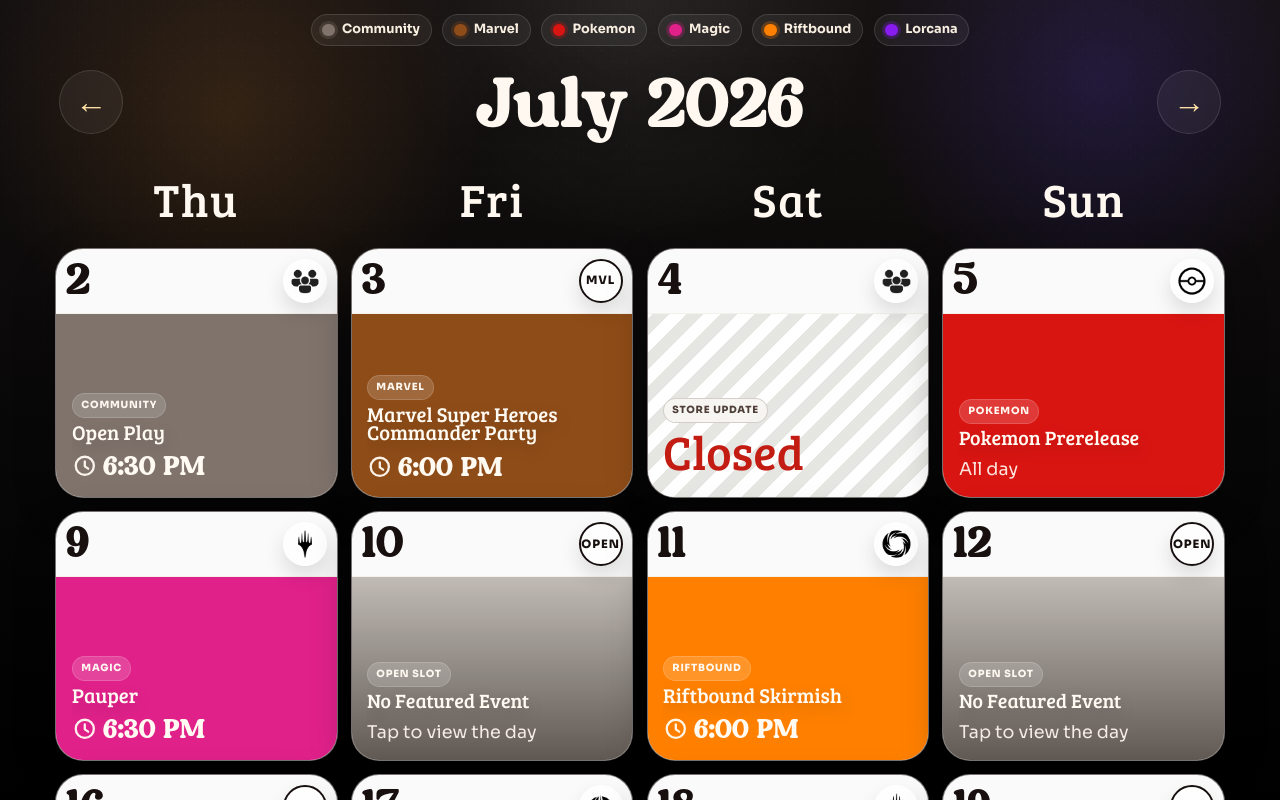
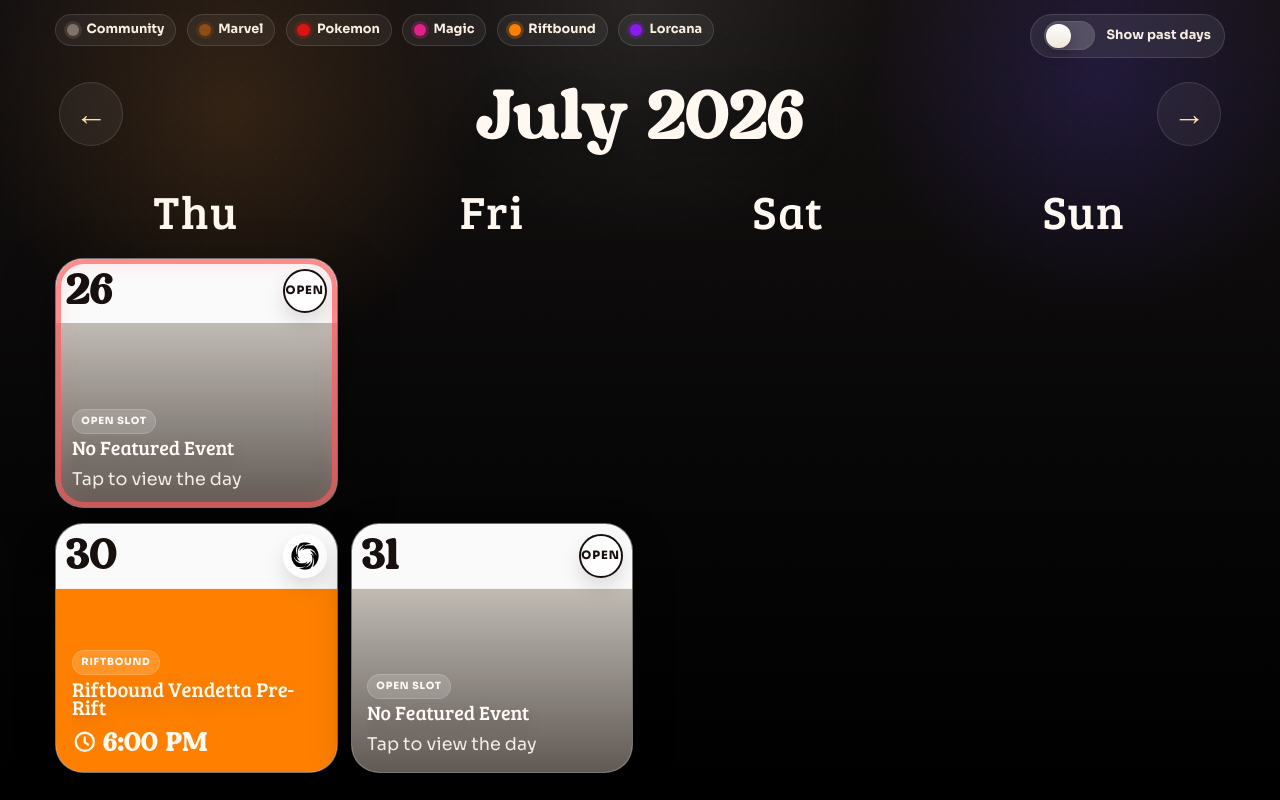
Before and after one commit to pandorasdeckbox/Custom-Google-Calendar, a Next.js app: page / in a window 1280 px wide. Shown: the top 800 px of the page. Built offline with nearby package versions, Linux system fonts and the light colour scheme; no server answers.

Commit message:
Mostly good changes.  One issue remains on the peeking animation

```diff
--- a/src/app/globals.css
+++ b/src/app/globals.css
@@ -120,7 +120,113 @@
 
 .calendar-key {
   justify-content: center;
+  margin-bottom: 0;
+}
+
+.calendar-controls {
+  display: flex;
+  align-items: flex-start;
+  justify-content: space-between;
+  gap: 1rem 1.4rem;
+  flex-wrap: wrap;
   margin-bottom: 1.35rem;
+}
+
+.past-days-toggle-wrap {
+  display: flex;
+  flex-direction: column;
+  align-items: flex-end;
+  gap: 0.36rem;
+  margin: 0;
+}
+
+.past-days-toggle {
+  display: inline-flex;
+  align-items: center;
+  gap: 0.7rem;
+  padding: 0.42rem 0.82rem;
+  border-radius: 999px;
+  border: 1px solid var(--line);
+  background: rgba(255, 255, 255, 0.08);
+  color: var(--foreground);
+  font-size: 0.8rem;
+  font-weight: 700;
+  letter-spacing: 0.01em;
+  cursor: pointer;
+  user-select: none;
+  transition: border-color 180ms ease, background 180ms ease, box-shadow 180ms ease;
+  appearance: none;
+  -webkit-appearance: none;
+}
+
+.past-days-toggle:hover {
+  border-color: rgba(255, 255, 255, 0.22);
+  background: rgba(255, 255, 255, 0.11);
+}
+
+.past-days-toggle-slider {
+  position: relative;
+  width: 3.2rem;
+  height: 1.82rem;
+  flex: none;
+  border-radius: 999px;
+  background: rgba(255, 255, 255, 0.18);
+  box-shadow: inset 0 0 0 1px rgba(255, 255, 255, 0.08);
+  transition: background 180ms ease, box-shadow 180ms ease;
+}
+
+.past-days-toggle-thumb {
+  position: absolute;
+  top: 0.15rem;
+  left: 0.15rem;
+  width: 1.52rem;
+  height: 1.52rem;
+  border-radius: 50%;
+  background: linear-gradient(180deg, #ffffff 0%, #efe6d9 100%);
+  box-shadow: 0 6px 14px rgba(0, 0, 0, 0.28);
+  transition: transform 180ms cubic-bezier(0.22, 1, 0.36, 1);
+}
+
+.past-days-toggle-text {
+  line-height: 1;
+}
+
+.past-days-toggle[data-checked="true"] .past-days-toggle-slider {
+  background: linear-gradient(180deg, #26d95f 0%, #10b844 100%);
+  box-shadow:
+    inset 0 0 0 1px rgba(255, 255, 255, 0.12),
+    0 0 0 4px rgba(38, 217, 95, 0.16);
+}
+
+.past-days-toggle[data-checked="true"] .past-days-toggle-thumb {
+  transform: translateX(1.38rem);
+}
+
+.past-days-toggle:focus-visible {
+  outline: 0;
+}
+
+.past-days-toggle:focus-visible .past-days-toggle-slider {
+  outline: 2px solid rgba(255, 248, 240, 0.92);
+  outline-offset: 2px;
+}
+
+.past-days-toggle.is-disabled {
+  opacity: 0.58;
+  cursor: not-allowed;
+}
+
+.past-days-toggle.is-disabled .past-days-toggle-slider {
+  box-shadow: inset 0 0 0 1px rgba(255, 255, 255, 0.06);
+}
+
+.past-days-toggle-note {
+  margin: 0;
+  color: rgba(248, 239, 225, 0.72);
+  font-size: 0.72rem;
+  text-align: right;
+  letter-spacing: 0.03em;
+  text-transform: uppercase;
 }
 
 .calendar-toolbar {
@@ -339,8 +445,10 @@
   inset: 0;
   z-index: 2;
   border-radius: 28px;
-  border: 5px solid rgba(199, 33, 33, 0.24);
-  box-shadow: 0 0 14px rgba(199, 33, 33, 0.12);
+  border: 5px solid rgba(228, 52, 52, 0.34);
+  box-shadow:
+    0 0 18px rgba(228, 52, 52, 0.2),
+    inset 0 0 16px rgba(255, 92, 92, 0.12);
   pointer-events: none;
   animation: today-border-pulse 2.2s ease-in-out infinite;
 }
@@ -353,13 +461,17 @@
 @keyframes today-border-pulse {
   0%,
   100% {
-    border-color: rgba(199, 33, 33, 0.2);
-    box-shadow: 0 0 12px rgba(199, 33, 33, 0.1);
+    border-color: rgba(228, 52, 52, 0.26);
+    box-shadow:
+      0 0 14px rgba(228, 52, 52, 0.14),
+      inset 0 0 12px rgba(255, 92, 92, 0.1);
   }
 
   50% {
-    border-color: rgba(199, 33, 33, 0.62);
-    box-shadow: 0 0 28px rgba(199, 33, 33, 0.22);
+    border-color: rgba(255, 92, 92, 0.74);
+    box-shadow:
+      0 0 34px rgba(255, 78, 78, 0.32),
+      inset 0 0 20px rgba(255, 122, 122, 0.16);
   }
 }
 
@@ -457,7 +569,7 @@
 }
 
 .calendar-cell[data-show-carousel-hint="true"] .tile-carousel-slider {
-  animation: tile-carousel-peek 520ms cubic-bezier(0.25, 1, 0.4, 1) 1;
+  animation: tile-carousel-peek 860ms cubic-bezier(0.2, 0.9, 0.3, 1) 1;
 }
 
 .tile-carousel-panel {
@@ -601,15 +713,19 @@
 @keyframes tile-carousel-peek {
   0%,
   100% {
-    transform: translateX(0%);
+    transform: translate3d(0%, 0, 0);
   }
 
-  40% {
-    transform: translateX(-4%);
+  38% {
+    transform: translate3d(-6.5%, 0, 0);
   }
 
-  68% {
-    transform: translateX(-1.75%);
+  66% {
+    transform: translate3d(-3.1%, 0, 0);
+  }
+
+  84% {
+    transform: translate3d(-0.9%, 0, 0);
   }
 }
 
@@ -759,6 +875,15 @@
   gap: 0.65rem;
   align-items: center;
   flex-wrap: wrap;
+}
+
+.calendar-controls .legend-strip {
+  flex: 1 1 580px;
+  justify-content: flex-start;
+}
+
+.calendar-controls .past-days-toggle-wrap {
+  flex: 0 0 auto;
 }
 
 .day-modal-event-top {
@@ -977,6 +1102,23 @@
 }
 
 @media (max-width: 1120px) {
+  .calendar-controls {
+    justify-content: center;
+  }
+
+  .calendar-controls .legend-strip {
+    justify-content: center;
+    flex-basis: 100%;
+  }
+
+  .calendar-controls .past-days-toggle-wrap {
+    align-items: center;
+  }
+
+  .past-days-toggle-note {
+    text-align: center;
+  }
+
   .calendar-footer {
     flex-direction: column;
     align-items: stretch;
@@ -1015,6 +1157,10 @@
   .calendar-row {
     grid-template-columns: repeat(2, minmax(0, 1fr));
   }
+
+  .calendar-gap-cell {
+    display: none;
+  }
 }
 
 @media (max-width: 760px) {
@@ -1038,10 +1184,6 @@
 
   .calendar-row {
     grid-template-columns: 1fr;
-  }
-
-  .calendar-gap-cell {
-    min-height: 1.4rem;
   }
 
   .weekday-strip {
--- a/src/components/calendar-embed.tsx
+++ b/src/components/calendar-embed.tsx
@@ -262,6 +262,9 @@
   const [selectedCategory, setSelectedCategory] = useState<CalendarCategory | null>(null);
   const [activeEventIndices, setActiveEventIndices] = useState<Record<string, number>>({});
   const [carouselHintMonthKey, setCarouselHintMonthKey] = useState<string | null>(null);
+  const [showPastDays, setShowPastDays] = useState(true);
+  const [hasPastDaysPreference, setHasPastDaysPreference] = useState(false);
+  const [explainedToggleMonthKey, setExplainedToggleMonthKey] = useState<string | null>(null);
   const categories = Array.from(new Set(feed.events.map((event) => event.category)));
   const columnCount = String(feed.month.columns.length);
   const cells = feed.month.weeks.flatMap((week) => week.cells);
@@ -271,6 +274,19 @@
       : null;
   const previousLabel = feed.viewMode === "week" ? "Previous week" : "Previous month";
   const nextLabel = feed.viewMode === "week" ? "Next week" : "Next month";
+  const todayDateKey = new Intl.DateTimeFormat("en-CA", {
+    timeZone: feed.timeZone,
+    year: "numeric",
+    month: "2-digit",
+    day: "2-digit",
+  }).format(new Date());
+  const viewedMonthKey = feed.month.anchorDateKey.slice(0, 7);
+  const currentMonthKey = todayDateKey.slice(0, 7);
+  const isPastMonth = viewedMonthKey < currentMonthKey;
+  const isFutureMonth = viewedMonthKey > currentMonthKey;
+  const isCurrentMonth = viewedMonthKey === currentMonthKey;
+  const isToggleLocked = !isCurrentMonth;
+  const effectiveShowPastDays = isPastMonth ? true : isFutureMonth ? false : showPastDays;
 
   useEffect(() => {
     const timeoutId = window.setTimeout(() => {
@@ -314,6 +330,77 @@
     );
   }, [embedded, selectedCell]);
 
+  useEffect(() => {
+    const cookieName = "calendar_show_past_days";
+    const query = window.matchMedia("(max-width: 900px)");
+
+    const readCookieValue = () => {
+      const entries = document.cookie
+        .split(";")
+        .map((segment) => segment.trim())
+        .filter(Boolean);
+      const value = entries.find((entry) => entry.startsWith(`${cookieName}=`));
+
+      return value ? value.slice(cookieName.length + 1) : null;
+    };
+
+    const frameId = window.requestAnimationFrame(() => {
+      const cookieValue = readCookieValue();
+      if (cookieValue === "1" || cookieValue === "0") {
+        setShowPastDays(cookieValue === "1");
+        setHasPastDaysPreference(true);
+      } else {
+        setShowPastDays(query.matches);
+      }
+    });
+
+    const onBreakpointChange = (event: MediaQueryListEvent) => {
+      setShowPastDays((current) => (hasPastDaysPreference ? current : event.matches));
+    };
+
+    query.addEventListener("change", onBreakpointChange);
+
+    return () => {
+      window.cancelAnimationFrame(frameId);
+      query.removeEventListener("change", onBreakpointChange);
+    };
+  }, [hasPastDaysPreference]);
+
+  function updateShowPastDays(value: boolean) {
+    setShowPastDays(value);
+    setHasPastDaysPreference(true);
+
+    const maxAgeInSeconds = 60 * 60 * 24 * 365;
+    document.cookie = `calendar_show_past_days=${value ? "1" : "0"}; path=/; max-age=${maxAgeInSeconds}; samesite=lax`;
+  }
+
+  function handlePastDaysToggleClick() {
+    if (isToggleLocked) {
+      setExplainedToggleMonthKey((current) => (current === feed.month.key ? null : feed.month.key));
+      return;
+    }
+
+    updateShowPastDays(!effectiveShowPastDays);
+  }
+
+  const showPastDaysExplanation = explainedToggleMonthKey === feed.month.key;
+
+  function shouldHidePastDate(cell: CalendarGridCell) {
+    if (effectiveShowPastDays || !cell.isCurrentMonth) {
+      return false;
+    }
+
+    if (viewedMonthKey !== currentMonthKey) {
+      return false;
+    }
+
+    return cell.dateKey < todayDateKey;
+  }
+
+  const visibleWeeks = feed.month.weeks.filter((week) =>
+    week.cells.some((cell) => cell.isCurrentMonth && !shouldHidePastDate(cell)),
+  );
+
   function getActiveEventIndex(cell: CalendarGridCell) {
     const carouselKey = getCarouselKey(feed.month.key, cell.key);
     const currentIndex = activeEventIndices[carouselKey] ?? 0;
@@ -346,6 +433,7 @@
         className={`calendar-shell ${embedded ? "embedded" : "preview"}`}
         style={{ ["--calendar-columns" as string]: columnCount }}
       >
+        <div className="calendar-controls">
           <div className="legend-strip calendar-key" aria-label="Event categories">
             {categories.map((category) => (
               <button
@@ -371,6 +459,34 @@
                 {CATEGORY_STYLES[category].label}
               </button>
             ))}
+          </div>
+
+          <div className="past-days-toggle-wrap">
+            <button
+              aria-checked={effectiveShowPastDays}
+              aria-describedby={showPastDaysExplanation ? "past-days-toggle-note" : undefined}
+              aria-disabled={isToggleLocked}
+              aria-label="Show past days"
+              className={`past-days-toggle${isToggleLocked ? " is-disabled" : ""}`}
+              data-checked={effectiveShowPastDays ? "true" : "false"}
+              onClick={handlePastDaysToggleClick}
+              role="switch"
+              type="button"
+            >
+              <span aria-hidden="true" className="past-days-toggle-slider">
+                <span className="past-days-toggle-thumb" />
+              </span>
+              <span className="past-days-toggle-text">Show past days</span>
+            </button>
+
+            {isToggleLocked && showPastDaysExplanation ? (
+              <p className="past-days-toggle-note" id="past-days-toggle-note">
+                {isPastMonth
+                  ? "Past-day hiding is disabled for previous months."
+                  : "Past-day hiding only applies to the current month."}
+              </p>
+            ) : null}
+          </div>
         </div>
 
         <header className="calendar-banner">
@@ -406,11 +522,15 @@
         </div>
 
         <div className="month-grid">
-          {feed.month.weeks.map((week) => (
+          {visibleWeeks.map((week) => (
             <div className="calendar-row" key={week.key}>
               {week.cells.map((cell) => {
                 if (!cell.isCurrentMonth) {
                   return <div aria-hidden="true" className="calendar-gap-cell" key={cell.key} />;
+                }
+
+                if (shouldHidePastDate(cell)) {
+                  return null;
                 }
 
                 const activeEventIndex = getActiveEventIndex(cell);
```
Lines whose indentation alone changed are shown as unchanged.
